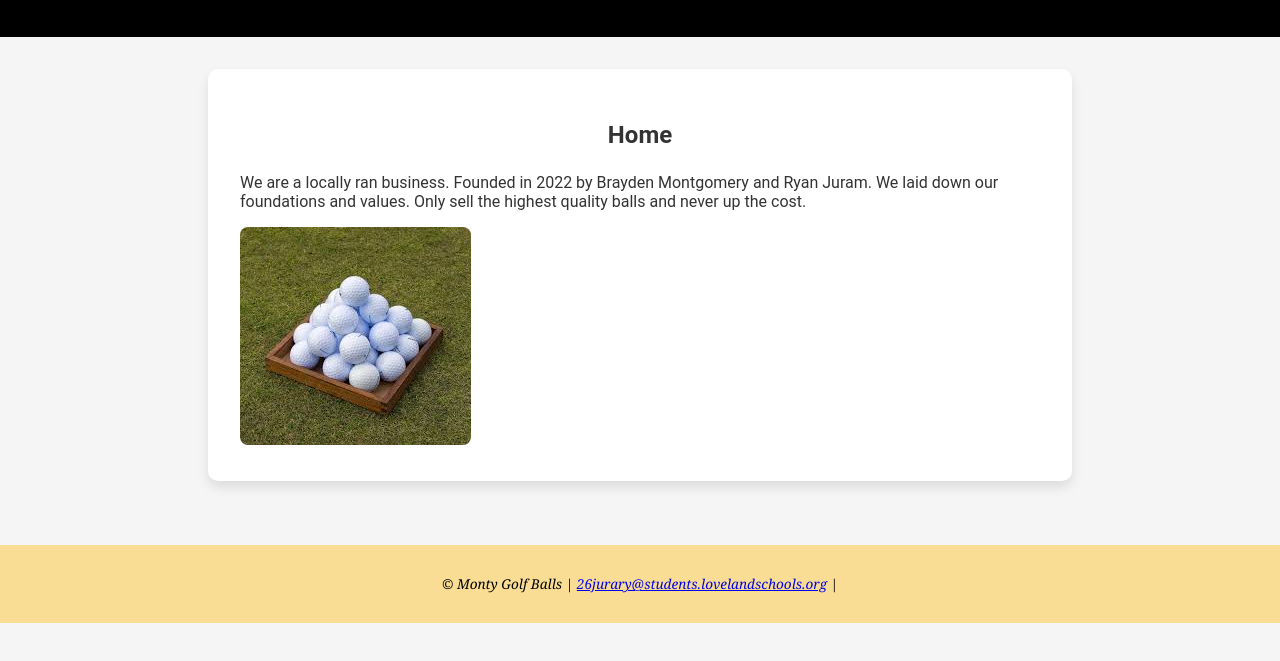
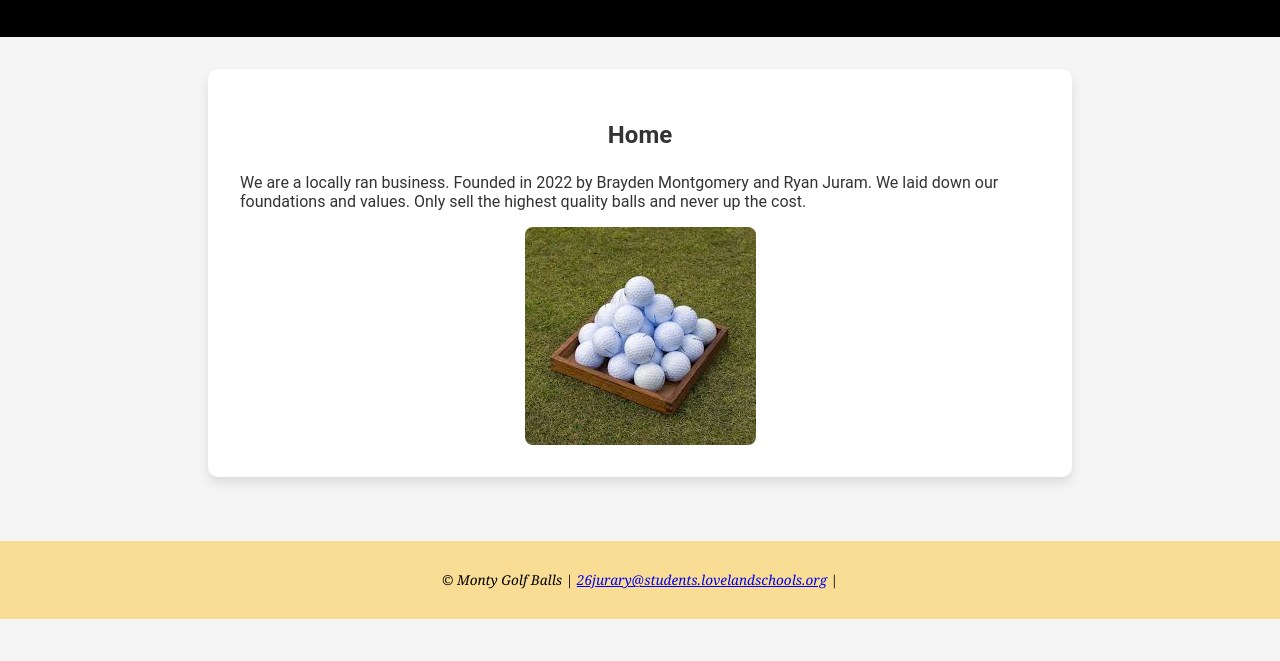
Before and after one commit to RyanJ2613/57final, a plain HTML site: page index.html in a window 1280 px wide. Shown: the part 125-786 px from the top of the page. Drawn offline with Linux system fonts and the light colour scheme.

Commit message:
Update styles.css

```diff
--- a/styles.css
+++ b/styles.css
@@ -157,3 +157,11 @@ h2 {
   text-align: center;
   font-size: 1.2rem;
 }
+
+img {
+  display: block;
+  margin-left: auto;
+  margin-right: auto;
+  max-width: 90%;
+  border-radius: 8px;
+}
```
